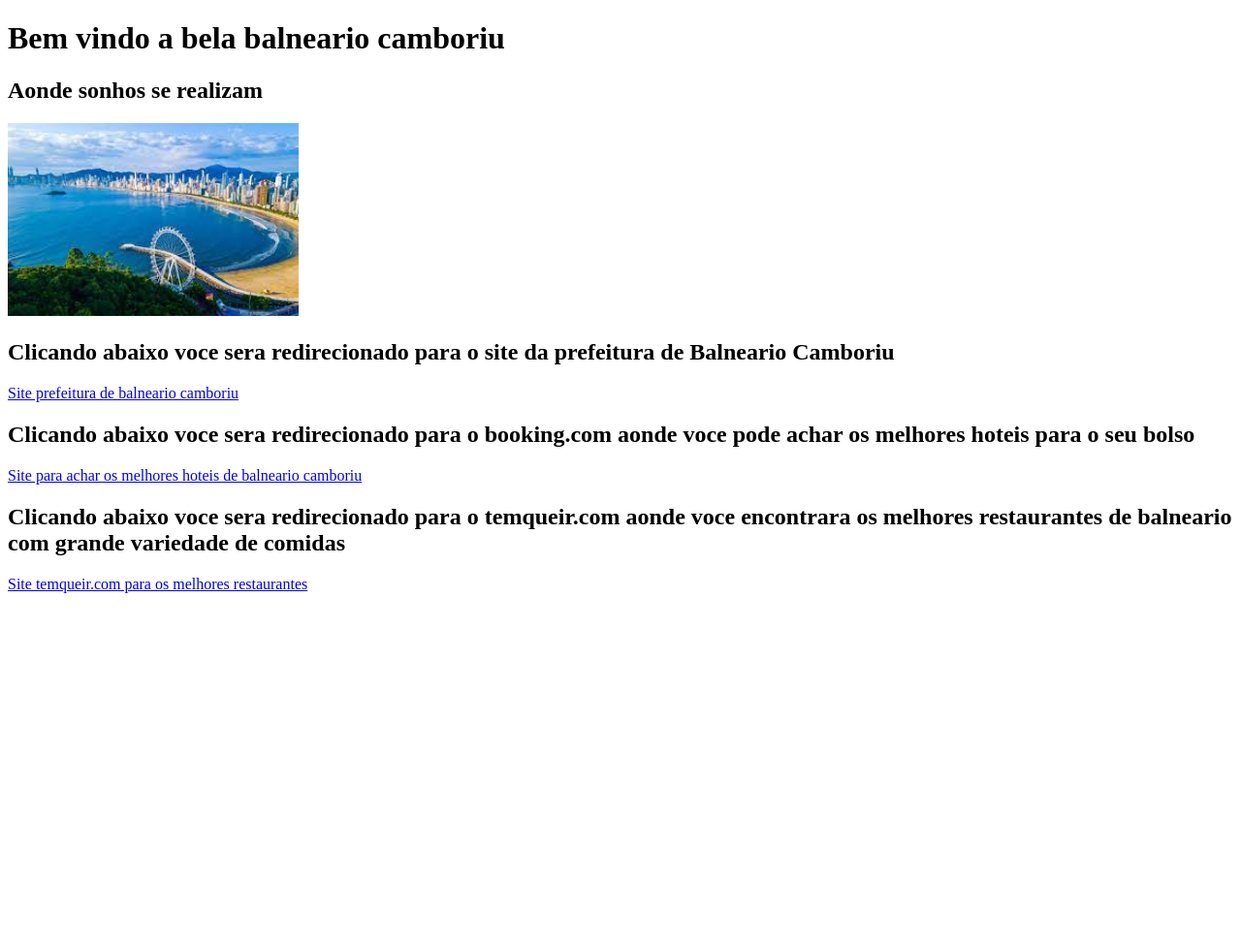
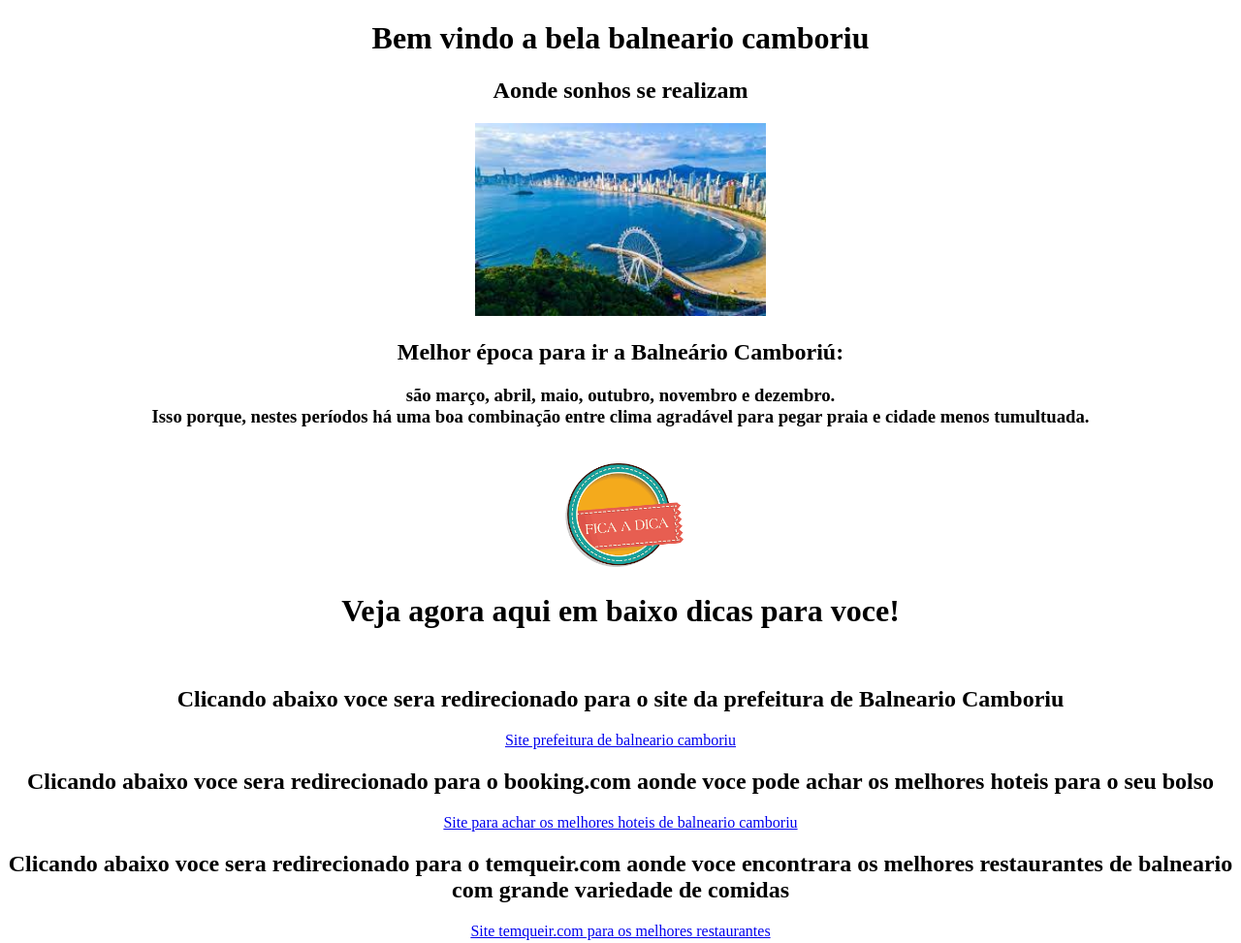
Before and after one commit to Thifj/Balneariocamboriu, a plain HTML site: page index.html in a window 1280 px wide. Shown: the whole page at 97% size. Before the commit the page ends 800 px from the top, so only its background shows below. Drawn offline with Linux system fonts and the light colour scheme.

Commit message:
Segunda alteracao

```diff
--- a/index.html
+++ b/index.html
@@ -8,17 +8,25 @@
 	</head>
 
 	<body>
-	<h1>Bem vindo a bela balneario camboriu</h1>
-	<h2>Aonde sonhos se realizam</h2>
+	<center><h1>Bem vindo a bela balneario camboriu</h1></center>
+	<center><h2>Aonde sonhos se realizam</h2></center>
 
-	<img src="./img/bc.jpeg" width="300" alt="Balneario camboriu vista de cima" title="Vista de cima da bela balneario">
+	<center><img src="./img/bc.jpeg" width="300" alt="Balneario camboriu vista de cima" title="Vista de cima da bela balneario"></center>
 
-	<h2>Clicando abaixo voce sera redirecionado para o site da prefeitura de Balneario Camboriu</h2>
-	<a href="https://www.bc.sc.gov.br" target="_blank">Site prefeitura de balneario camboriu</a>
+	<center><h2>Melhor época para ir a Balneário Camboriú:<h2></center>
 
-	<h2>Clicando abaixo voce sera redirecionado para o booking.com aonde voce pode achar os melhores hoteis para o seu bolso</h2>
-	<a href="https://www.booking.com/city/br/balneario-de-camboriu.pt-br.html?aid=1702940;label=balneario-de-camboriu-GOm0GnyFkuQpNBdr3uwJjAS525510289569:pl:ta:p1:p2:ac:ap:neg:fi:tikwd-384581991968:lp9102260:li:dec:dm:ppccp=UmFuZG9tSVYkc2RlIyh9YcpDr58xwogAwmVmCRFhsnQ;ws=&gad=1&gclid=CjwKCAjw3oqoBhAjEiwA_UaLtjXEmfnwpDYgNEqIpP4t7OmfTHw1uhb_R3Sb9GixYAWa5oe2jkdODBoCjxIQAvD_BwE" target="_blank">Site para achar os melhores hoteis de balneario camboriu</a>
+ <center><h3>são março, abril, maio, outubro, novembro e dezembro.<br>Isso porque, nestes períodos há uma boa combinação entre clima agradável para pegar praia e cidade menos tumultuada.</h3></center><br>
 
-	<h2>Clicando abaixo voce sera redirecionado para o temqueir.com aonde voce encontrara os melhores restaurantes de balneario com grande variedade de comidas</h2>
-	<a href="https://www.temqueir.com.br/2019/04/onde-comer-em-balneario-camboriu.html" target="_blank">Site temqueir.com para os melhores restaurantes</a>
+	<center><img src="./img/dicas.jpeg" width="130" alt="imagem de dica" title="Dicas"></center>
+	<center><h1>Veja agora aqui em baixo dicas para voce!</h1></center><br>
+
+
+	<center><h2>Clicando abaixo voce sera redirecionado para o site da prefeitura de Balneario Camboriu</h2></center>
+	<center><a href="https://www.bc.sc.gov.br" target="_blank">Site prefeitura de balneario camboriu</a></center>
+
+	<center><h2>Clicando abaixo voce sera redirecionado para o booking.com aonde voce pode achar os melhores hoteis para o seu bolso</h2></center>
+	<center><a href="https://www.booking.com/city/br/balneario-de-camboriu.pt-br.html?aid=1702940;label=balneario-de-camboriu-GOm0GnyFkuQpNBdr3uwJjAS525510289569:pl:ta:p1:p2:ac:ap:neg:fi:tikwd-384581991968:lp9102260:li:dec:dm:ppccp=UmFuZG9tSVYkc2RlIyh9YcpDr58xwogAwmVmCRFhsnQ;ws=&gad=1&gclid=CjwKCAjw3oqoBhAjEiwA_UaLtjXEmfnwpDYgNEqIpP4t7OmfTHw1uhb_R3Sb9GixYAWa5oe2jkdODBoCjxIQAvD_BwE" target="_blank">Site para achar os melhores hoteis de balneario camboriu</a></center>
+
+	<center><h2>Clicando abaixo voce sera redirecionado para o temqueir.com aonde voce encontrara os melhores restaurantes de balneario com grande variedade de comidas</h2></center>
+	<center><a href="https://www.temqueir.com.br/2019/04/onde-comer-em-balneario-camboriu.html" target="_blank">Site temqueir.com para os melhores restaurantes</a></center>
 	</body>
```
Also changed, not shown: img/dicas.jpeg (added).
